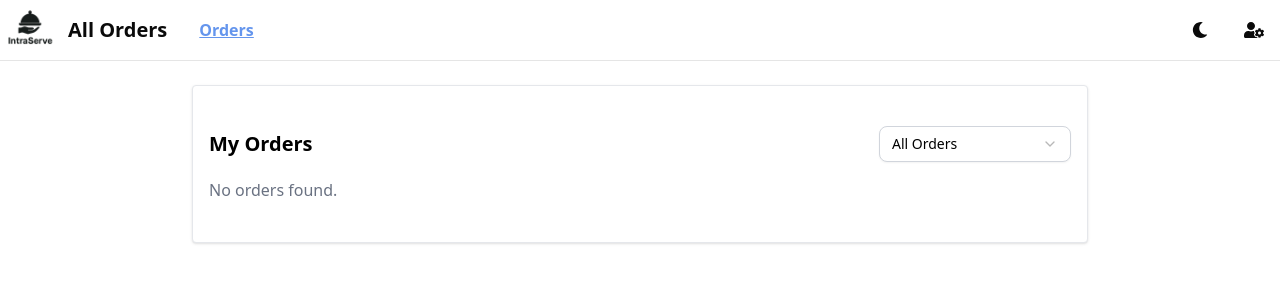
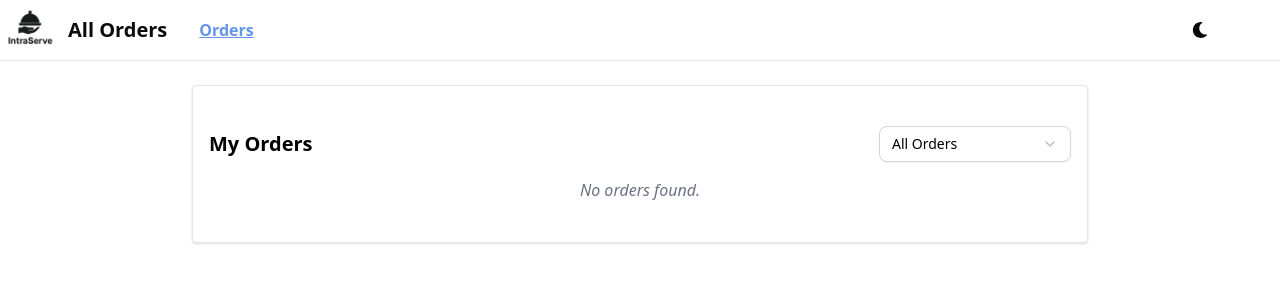
Before and after one commit to softmindsol/service-request-management, a React (Vite) app: page /order-status in a window 1280 px wide. Shown: the top 300 px of the page. Built offline with nearby package versions, Linux system fonts and the light colour scheme.

Commit message:
fix: improve Header component styling and add dark mode support for user settings icon

```diff
--- a/src/common/Header.tsx
+++ b/src/common/Header.tsx
@@ -36,9 +36,16 @@ const Header: React.FC<HeaderProps> = ({ theme, serviceName, setTheme, setShowSe
         <Button className='cursor-pointer' variant="ghost" onClick={() => setTheme(theme === "light" ? "dark" : "light")}>
           {theme === "light" ? <FaMoon /> : <FaSun />}
         </Button>
-        <button onClick={() => setShowSettings(!showSettings)} className="cursor-pointer mr-2 hover:bg-gray-100 p-[8px] rounded-[8px] transition-all duration-100">
-          <FaUserCog size={20}/>
+        <button
+          onClick={() => setShowSettings(!showSettings)}
+          className="cursor-pointer mr-2 hover:bg-gray-100 text-white hover:text-gray-900 p-[8px] rounded-[8px] transition-all duration-100"
+        >
+          <FaUserCog
+            size={20}
+            className=" dark:text-gray-900" // <-- explicitly define light & dark color
+          />
         </button>
+
       </div>
     </header>
   );
--- a/src/pages/OrderPage.tsx
+++ b/src/pages/OrderPage.tsx
@@ -58,7 +58,7 @@ export default function OrderPage() {
 
               <div className="space-y-3">
                 {filteredOrders.length === 0 ? (
-                  <p className="text-gray-500 dark:text-gray-400">No orders found.</p>
+                  <p className="text-gray-500 dark:text-gray-400 text-center italic">No orders found.</p>
                 ) : (
                   filteredOrders.map((order) => (
                     <div
--- a/src/pages/admin-dashboard.tsx
+++ b/src/pages/admin-dashboard.tsx
@@ -177,6 +177,7 @@ export default function AdminPage() {
             )}
           </CardContent>
         </Card>
+
         {/* Manage Categories */}
         <Card>
           <CardContent className="p-4 md:p-6 space-y-6">
--- a/src/pages/service-request.tsx
+++ b/src/pages/service-request.tsx
@@ -108,7 +108,7 @@ export default function UserPage() {
                       {categories.find(r => r.id === selectedRequest)?.items.map(item => {
                         const quantity = itemQuantities[item.name] || 1;
                         return (
-                          <Card key={item.name} className="p-4 flex flex-col md:flex-row md:items-center justify-between gap-4">
+                          <Card key={item.name} className="p-[13px] flex flex-col md:flex-row md:items-center justify-between gap-4">
                             <div className="text-lg font-medium w-[15%]">{item.name}</div>
                             {item.allowMultiple ? (
                               <div className="flex items-center gap-3">
```
